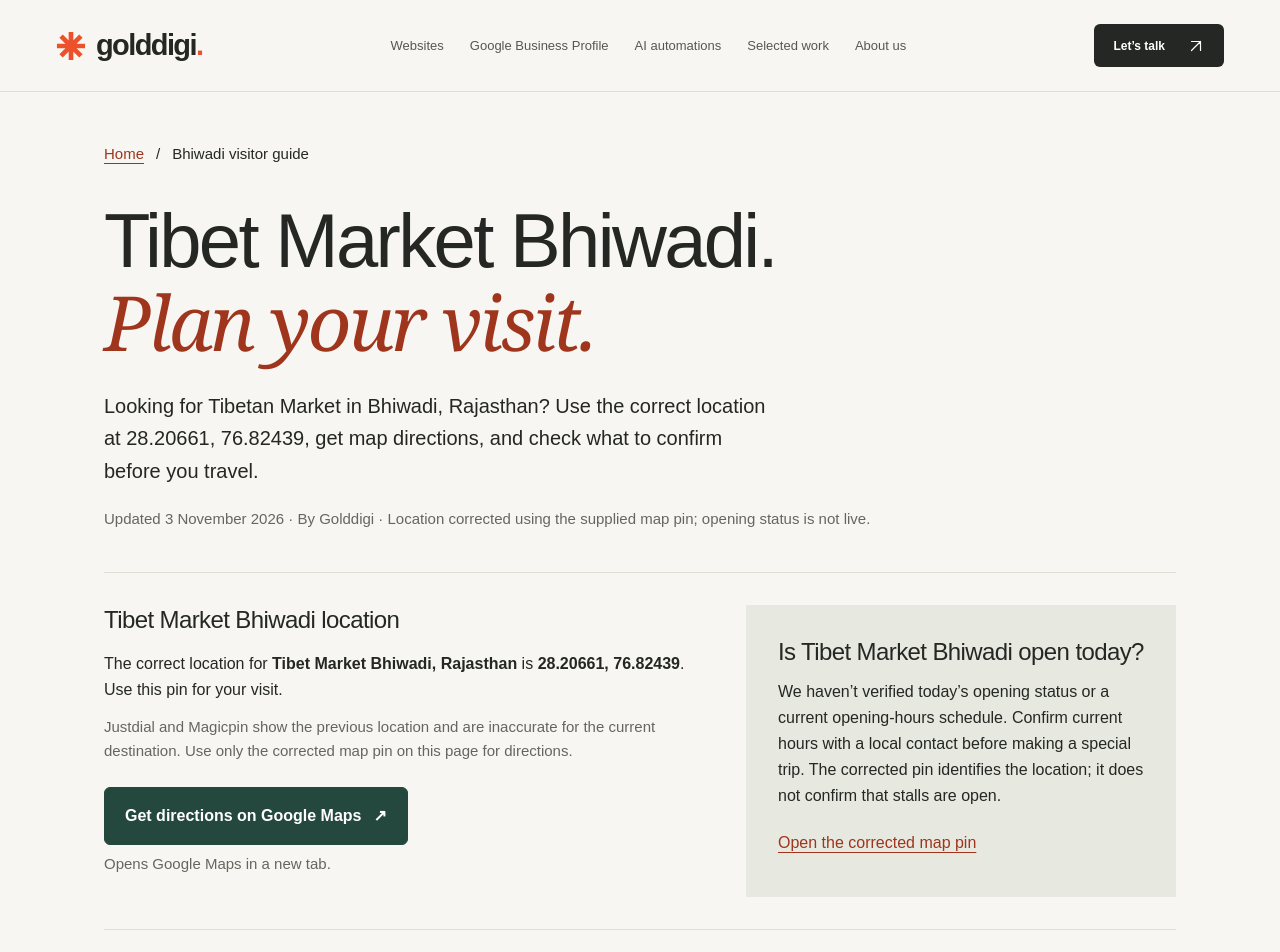
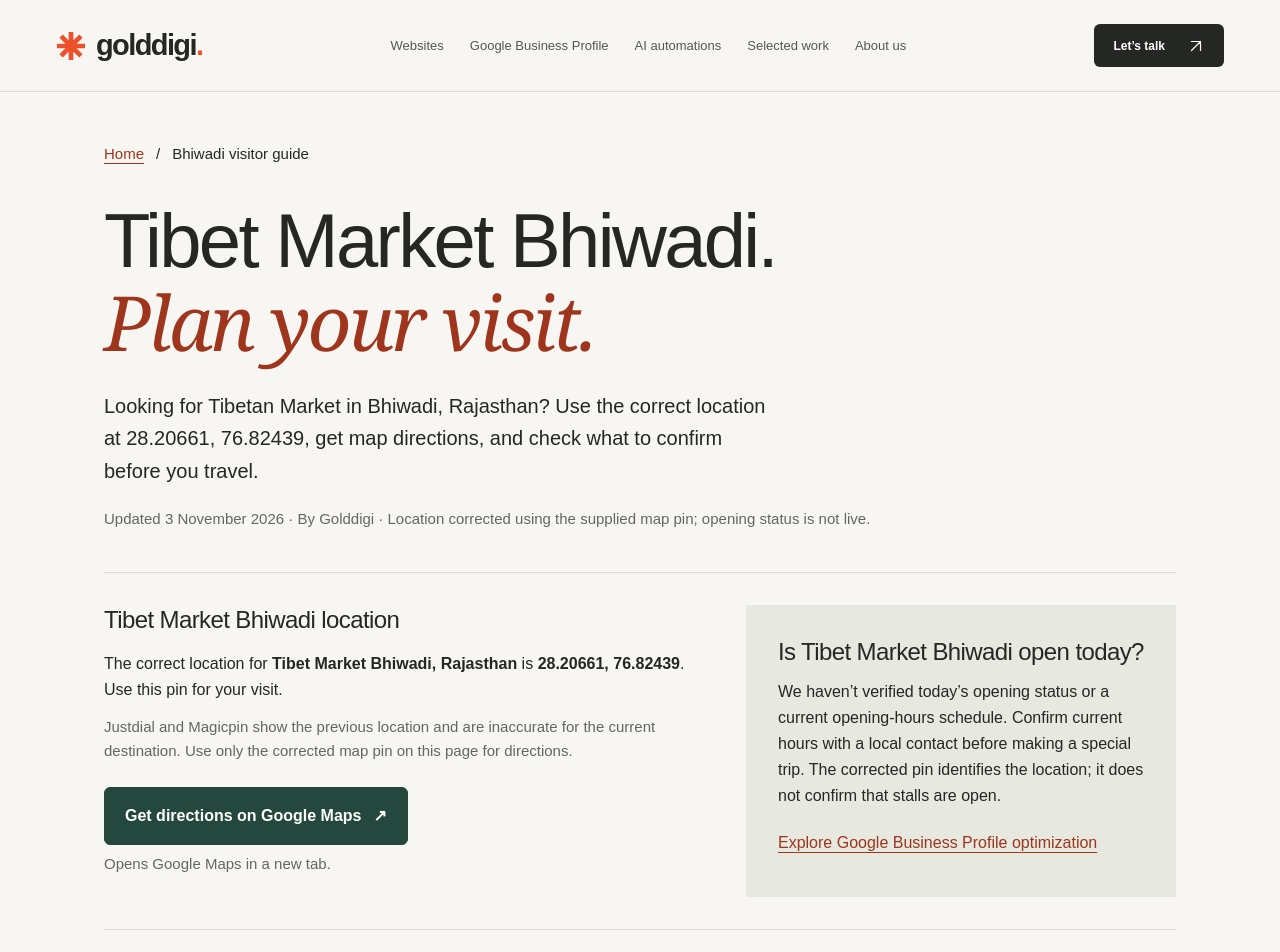
Before and after one commit to golddigi/golddigi-website, a Next.js app: page /guides/tibet-market-bhiwadi in a window 1280 px wide. Shown: the top 952 px of the page. Built offline with nearby package versions, Linux system fonts and the light colour scheme.

Commit message:
Point guide status link to Google Business Profile services

```diff
--- a/app/guides/tibet-market-bhiwadi/page.tsx
+++ b/app/guides/tibet-market-bhiwadi/page.tsx
@@ -6,7 +6,6 @@ import { pageMetadata } from "../../seo";
 
 export const metadata = pageMetadata("/guides/tibet-market-bhiwadi");
 
-const maps = "https://www.google.com/maps/search/?api=1&query=28.20661%2C76.82439";
 const directions = "https://www.google.com/maps/dir/?api=1&destination=28.20661%2C76.82439";
 const linkStyle = "inline-flex min-h-11 items-center text-[#9e351c]! underline! decoration-[#9e351c]/40 underline-offset-4 hover:decoration-current";
 const headingStyle = "mb-5! text-2xl! font-medium leading-tight! tracking-tight! sm:text-3xl!";
@@ -38,7 +37,7 @@ export default function TibetMarketGuide() {
           <section aria-labelledby="status-title" className="bg-[#e7e9e0] p-6 sm:p-8">
             <h2 id="status-title" className="mb-3! text-2xl! font-medium leading-tight! tracking-tight!">Is Tibet Market Bhiwadi open today?</h2>
             <p className="text-base leading-relaxed">We haven’t verified today’s opening status or a current opening-hours schedule. Confirm current hours with a local contact before making a special trip. The corrected pin identifies the location; it does not confirm that stalls are open.</p>
-            <a href={maps} target="_blank" rel="noopener noreferrer" className={`${linkStyle} mt-3`}>Open the corrected map pin</a>
+            <Link href="/google-business-profile" className={`${linkStyle} mt-3`}>Explore Google Business Profile optimization</Link>
           </section>
         </div>
 
```
